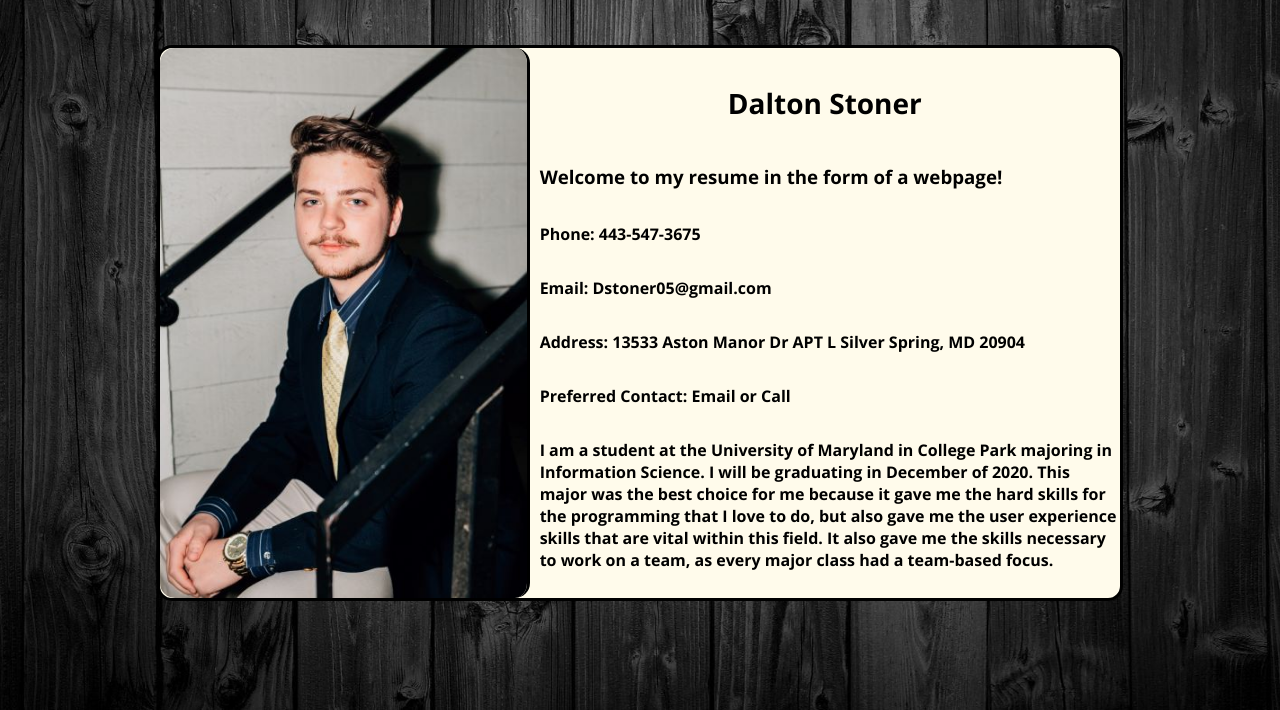
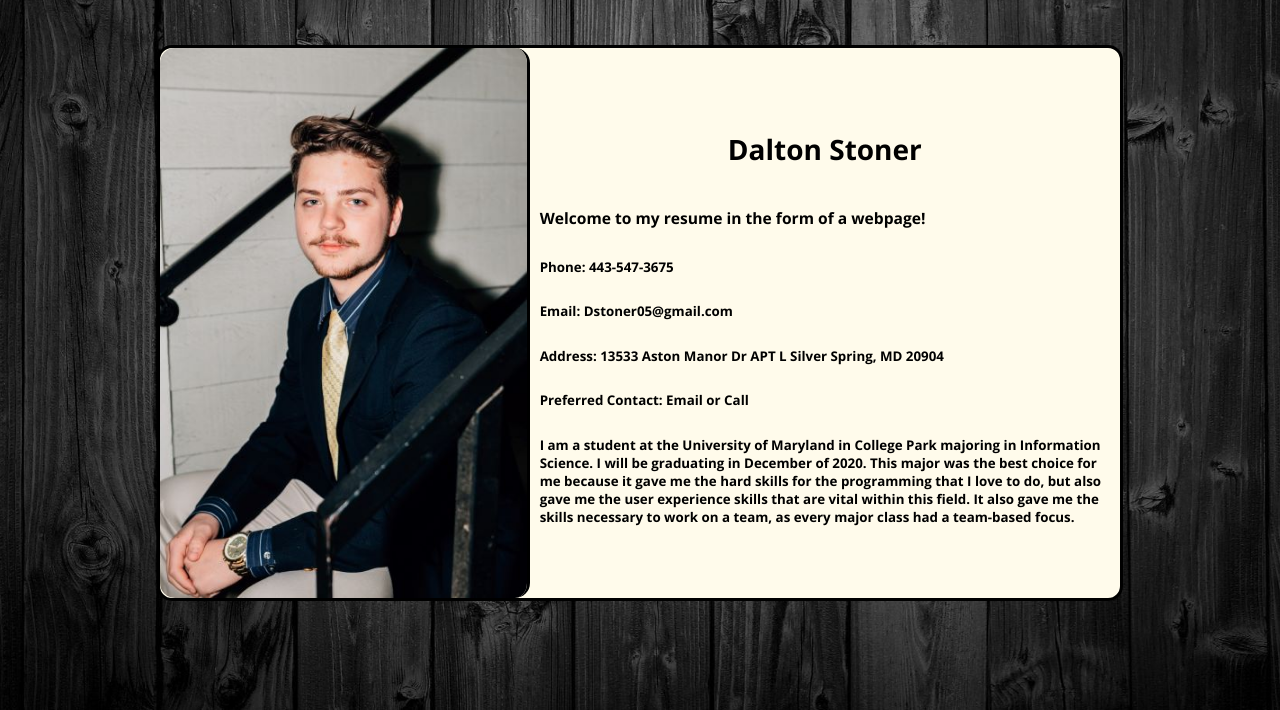
Before and after one commit to dstoner05/dstoner05.github.io, a PHP site: page /index.html in a window 1280 px wide. Shown: the part 90-800 px from the top of the page. Run offline with PHP 8.4, Linux system fonts and the light colour scheme.

Commit message:
fix mobile issue with text

```diff
--- a/resume/style.css
+++ b/resume/style.css
@@ -138,3 +138,13 @@ a:link {
         font-size:9;
     }
 }
+
+@media only screen and (min-width:375px) {
+    .wrapper {
+        max-width: width 375px;
+        max-height:700px:
+    }
+    .aboutme {
+        font-size:10pt;
+    }
+}
```
